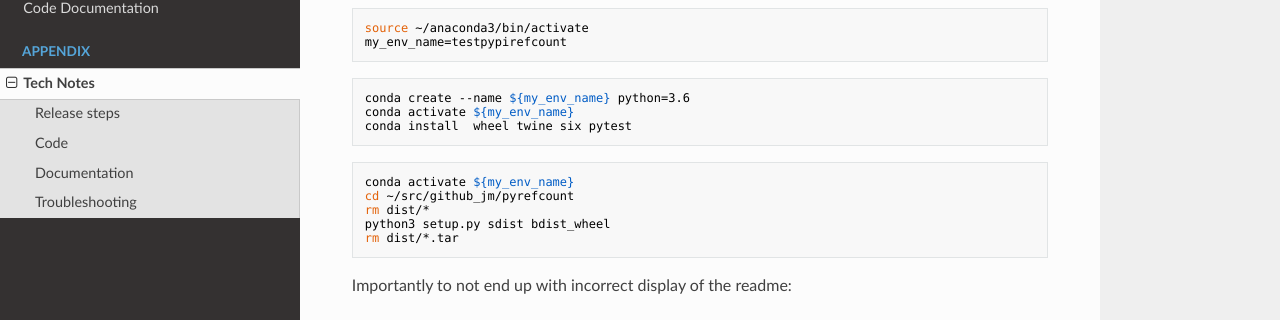
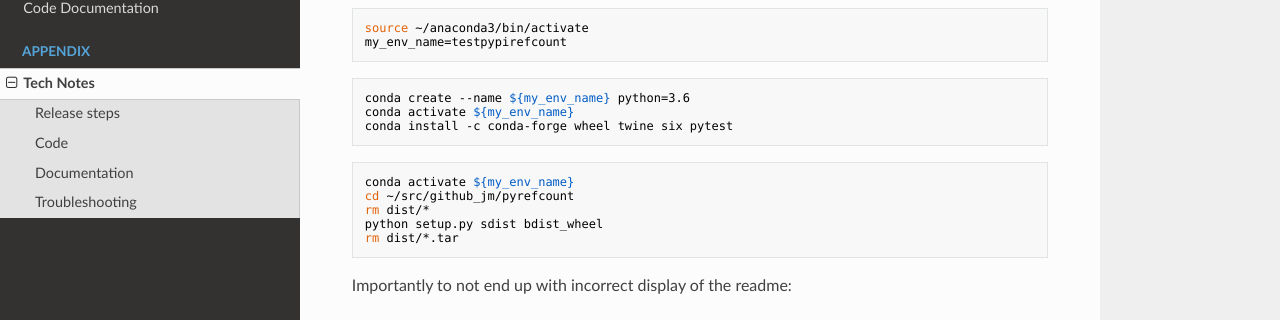
Before and after one commit to csiro-hydroinformatics/pyrefcount, an MkDocs documentation site: the page built from docs/tech_notes.md, in a window 1280 px wide and 900 px high, scrolled down 420 px. Shown: the part 141-461 px from the top of the window. Built offline with MkDocs 1.6.1, drawn with Linux system fonts in a browser that asks for light colours; nearby versions of some CDN libraries.

Commit message:
tech_notes

````diff
--- a/docs/tech_notes.md
+++ b/docs/tech_notes.md
@@ -25,14 +25,14 @@ my_env_name=testpypirefcount
 ```sh
 conda create --name ${my_env_name} python=3.6
 conda activate ${my_env_name}
-conda install  wheel twine six pytest
+conda install -c conda-forge wheel twine six pytest
 ```
 
 ```sh
 conda activate ${my_env_name}
 cd ~/src/github_jm/pyrefcount
 rm dist/*
-python3 setup.py sdist bdist_wheel
+python setup.py sdist bdist_wheel
 rm dist/*.tar
 ```
 
````
